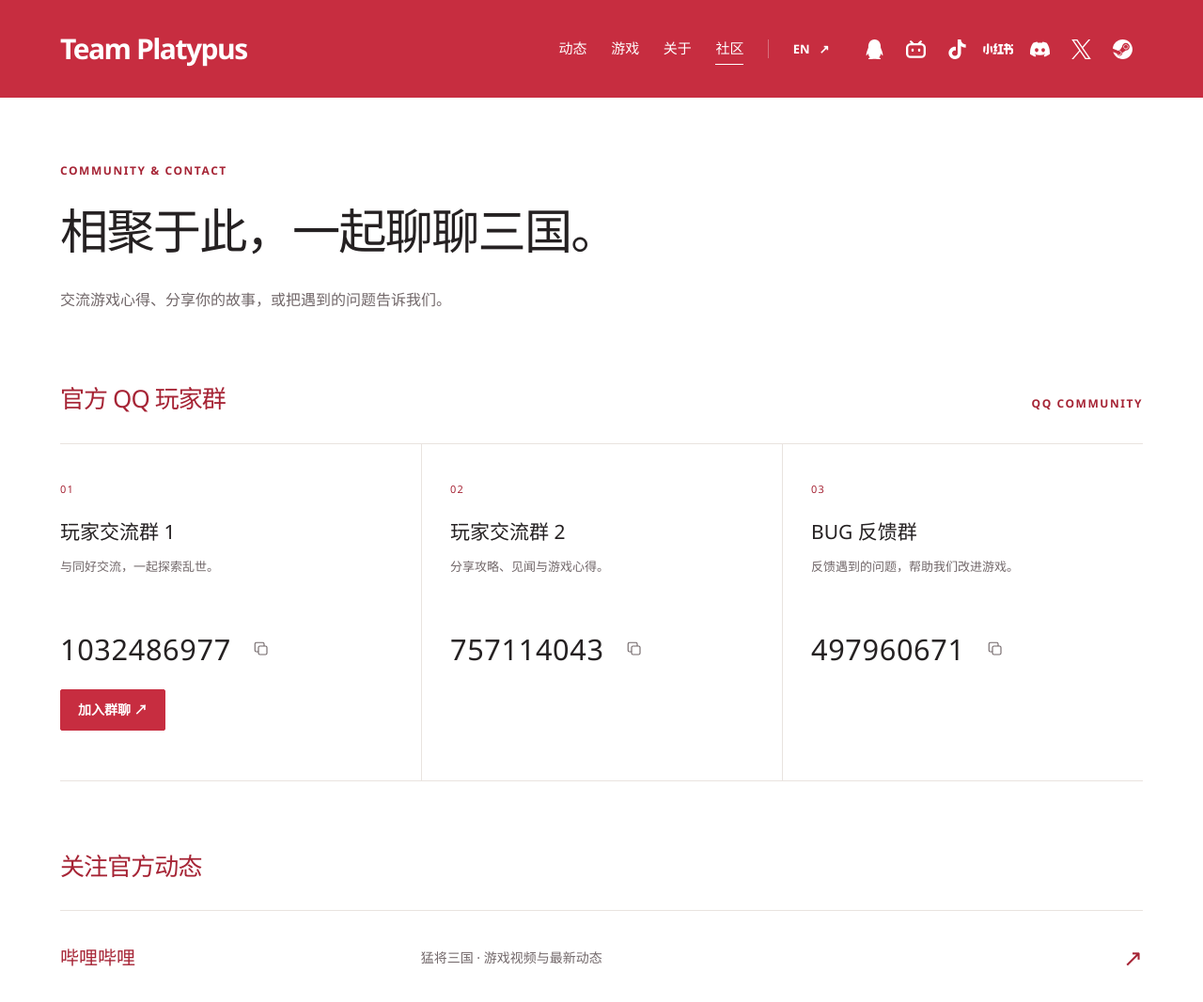
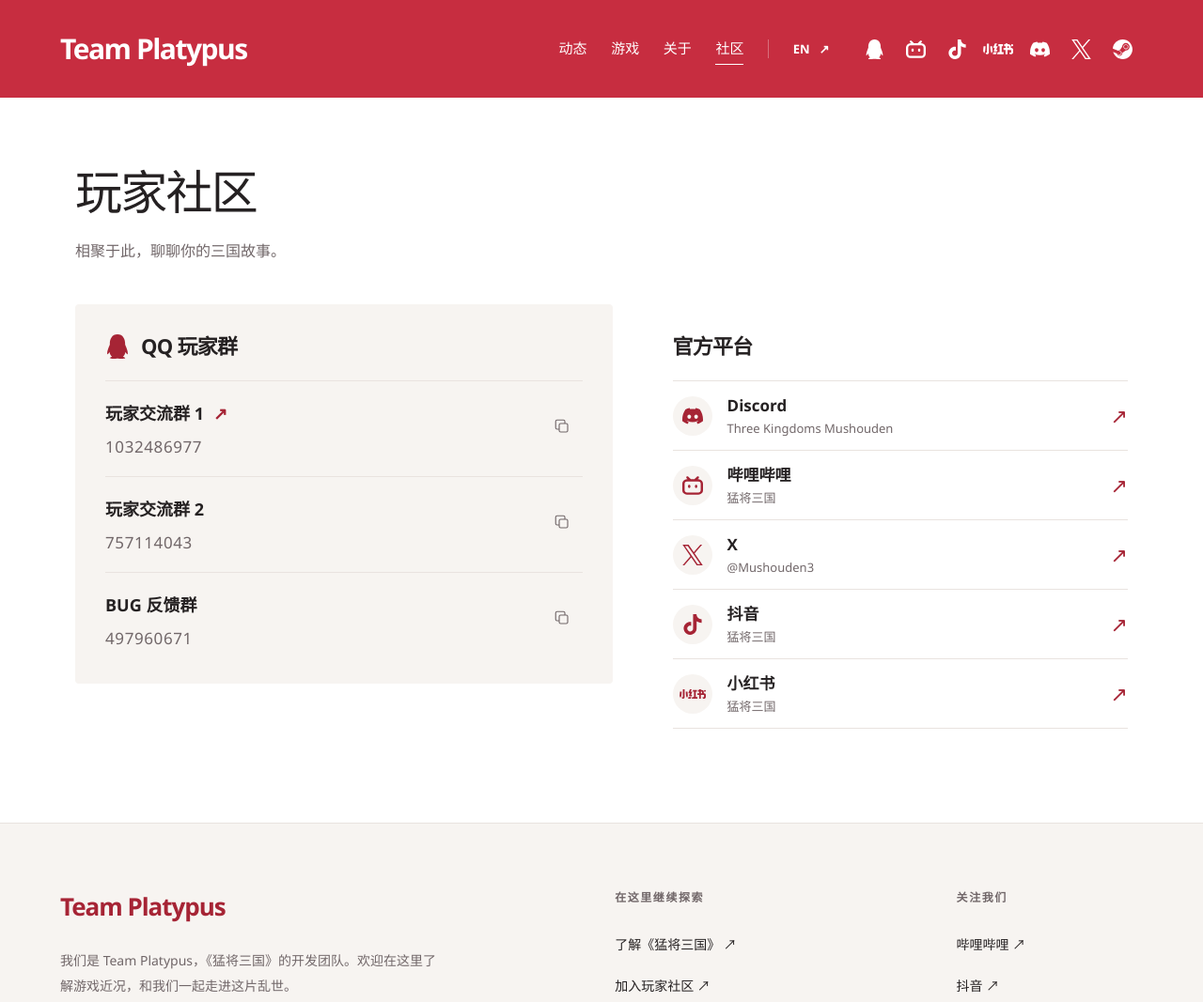
Before and after one commit to Dailin521/MushoudenWeb, an Astro site: page /community in a window 1280 px wide. Shown: the top 1067 px of the page at 94% size. Built offline with nearby package versions, Linux system fonts and the light colour scheme; Astro itself is replaced by a stand-in of ours.

Commit message:
Redesign community page as a compact channel directory

```diff
--- a/src/components/CommunityPage.astro
+++ b/src/components/CommunityPage.astro
@@ -1,41 +1,60 @@
 ---
 import Layout from '../layouts/Layout.astro';
 import { copy, site, type Locale } from '../lib/site';
+import { icons } from '../data/social-icons.json';
 interface Props { locale: Locale }
 const { locale } = Astro.props;
 const t = copy[locale];
+const channels = [
+  { icon: 'discord' as const, name: 'Discord', account: 'Three Kingdoms Mushouden', href: site.discord },
+  { icon: 'bilibili' as const, name: locale === 'zh' ? '哔哩哔哩' : 'Bilibili', account: '猛将三国', href: site.bilibili },
+  { icon: 'x' as const, name: 'X', account: '@Mushouden3', href: site.x },
+  { icon: 'douyin' as const, name: locale === 'zh' ? '抖音' : 'Douyin', account: '猛将三国', href: site.douyin },
+  { icon: 'xiaohongshu' as const, name: locale === 'zh' ? '小红书' : 'Xiaohongshu', account: '猛将三国', href: site.xiaohongshu },
+];
 ---
 <Layout locale={locale} title={t.nav[3]} section="community" pathname="community">
   <div class="container community-container">
-    <header class="editorial-header"><span class="eyebrow">{locale === 'zh' ? 'COMMUNITY & CONTACT' : 'COME SAY HELLO'}</span><h1>{t.communityTitle}</h1><p>{t.communityIntro}</p></header>
-    <section class="qq-section">
-      <div class="section-heading"><h2>{t.qq}</h2><span class="eyebrow">QQ COMMUNITY</span></div>
-      <div class="group-grid">{site.groups.map((number, index) => <article class="group">
-        <span class="group-index">0{index + 1}</span><h3>{t.groupNames[index]}</h3><p>{t.groupDescriptions[index]}</p>
-        <div class="group-number">
-          <p class="copy-value">{number}</p>
+    <header class="community-heading"><h1>{t.communityTitle}</h1><p>{t.communityIntro}</p></header>
+    <div class="community-directory">
+      <section class="qq-section" aria-labelledby="qq-heading">
+        <h2 id="qq-heading" class="directory-title">
+          <svg viewBox={icons.qq.viewBox} width="26" height="26" fill="currentColor" aria-hidden="true"><path d={icons.qq.path} /></svg>
+          {t.qq}
+        </h2>
+        <div class="group-list">{site.groups.map((number, index) => <article class="group">
+          <div class="group-info">
+            <h3>{site.qqGroupLinks[number]
+              ? <a class="group-join" href={site.qqGroupLinks[number]} target="_blank" rel="noopener noreferrer" aria-label={`${t.joinGroup} · ${t.groupNames[index]}`}>{t.groupNames[index]}<span aria-hidden="true">↗</span></a>
+              : t.groupNames[index]}</h3>
+            <p class="copy-value">{number}</p>
+          </div>
           <button class="copy-button" data-copy={number} data-success={t.copied} data-failure={t.copyFailed} aria-label={`${t.copyNumber} ${number}`}>
             <svg viewBox="0 0 24 24" width="18" height="18" fill="none" stroke="currentColor" stroke-width="1.5" aria-hidden="true" focusable="false"><rect x="8" y="8" width="12" height="12" rx="2" /><path d="M16 8V5a2 2 0 0 0-2-2H5a2 2 0 0 0-2 2v9a2 2 0 0 0 2 2h3" /></svg>
           </button>
-        </div>
-        {site.qqGroupLinks[number] && <a class="button group-join" href={site.qqGroupLinks[number]} target="_blank" rel="noopener noreferrer">{t.joinGroup} ↗</a>}
-        <p class="copy-status" role="status"></p>
-      </article>)}</div>
-    </section>
-    <section id="social" class="social-section"><div class="section-heading"><h2>{t.social}</h2></div><div class="social-list">
-      <a class="social-row" href={site.bilibili} target="_blank" rel="noopener noreferrer"><span class="social-platform">{locale === 'zh' ? '哔哩哔哩' : 'Bilibili'}</span><span>{t.bilibiliDescription}</span><span class="social-arrow" aria-hidden="true">↗</span></a>
-      <a class="social-row" href={site.douyin} target="_blank" rel="noopener noreferrer"><span class="social-platform">{locale === 'zh' ? '抖音' : 'Douyin'}</span><span>猛将三国</span><span class="social-arrow" aria-hidden="true">↗</span></a>
-      <a class="social-row" href={site.xiaohongshu} target="_blank" rel="noopener noreferrer"><span class="social-platform">{locale === 'zh' ? '小红书' : 'Xiaohongshu'}</span><span>猛将三国</span><span class="social-arrow" aria-hidden="true">↗</span></a>
-      <a class="social-row" href={site.discord} target="_blank" rel="noopener noreferrer"><span class="social-platform">Discord</span><span>Three Kingdoms Mushouden</span><span class="social-arrow" aria-hidden="true">↗</span></a>
-      <a class="social-row" href={site.x} target="_blank" rel="noopener noreferrer"><span class="social-platform">X</span><span>@Mushouden3</span><span class="social-arrow" aria-hidden="true">↗</span></a>
-    </div></section>
+          <p class="copy-status" role="status"></p>
+        </article>)}</div>
+      </section>
+      <section id="social" class="social-section" aria-labelledby="social-heading">
+        <h2 id="social-heading" class="directory-title">{t.social}</h2>
+        <div class="social-list">{channels.map(channel => (
+          <a class="social-row" href={channel.href} target="_blank" rel="noopener noreferrer">
+            <span class="channel-mark" aria-hidden="true"><svg class:list={{ 'channel-mark-wide': channel.icon === 'xiaohongshu' }} viewBox={icons[channel.icon].viewBox} fill="currentColor"><path d={icons[channel.icon].path} /></svg></span>
+            <span class="channel-info"><span class="social-platform">{channel.name}</span><span class="channel-account">{channel.account}</span></span>
+            <span class="social-arrow" aria-hidden="true">↗</span>
+          </a>
+        ))}</div>
+      </section>
+    </div>
   </div>
   <script>
     document.querySelectorAll<HTMLButtonElement>('[data-copy]').forEach(button => {
+      let feedbackTimer: ReturnType<typeof setTimeout>;
       button.addEventListener('click', async () => {
         const status = button.closest('.group')?.querySelector<HTMLElement>('.copy-status');
         const value = button.dataset.copy || '';
         if (!status) return;
+        clearTimeout(feedbackTimer);
         try {
           if (!navigator.clipboard) throw new Error('Clipboard unavailable');
           await navigator.clipboard.writeText(value);
@@ -45,6 +64,7 @@
           const visibleValue = button.closest('.group')?.querySelector('.copy-value');
           if (visibleValue) { const range = document.createRange(); range.selectNodeContents(visibleValue); const selection = window.getSelection(); selection?.removeAllRanges(); selection?.addRange(range); }
         }
+        feedbackTimer = setTimeout(() => { status.textContent = ''; }, 2500);
       });
     });
   </script>
--- a/src/lib/site.ts
+++ b/src/lib/site.ts
@@ -46,11 +46,9 @@
     aboutTitle: '你好，我们是 Team Platypus。', aboutSub: 'TEAM PLATYPUS',
     aboutBody: '我们是《猛将三国》的开发团队。以黄巾之乱前夕为起点，我们把人物、探索、养成与战斗放进同一个三国世界，让玩家选择自己的道路。',
     aboutBody2: '我们在 Steam 发布游戏公告，也通过玩家社区听取建议、收集问题。感谢每一位走进《猛将三国》的玩家。',
-    communityTitle: '相聚于此，一起聊聊三国。', communityIntro: '交流游戏心得、分享你的故事，或把遇到的问题告诉我们。',
-    qq: '官方 QQ 玩家群', groupNames: ['玩家交流群 1', '玩家交流群 2', 'BUG 反馈群'],
-    groupDescriptions: ['与同好交流，一起探索乱世。', '分享攻略、见闻与游戏心得。', '反馈遇到的问题，帮助我们改进游戏。'],
-    social: '关注官方动态', joinGroup: '加入群聊', copyNumber: '复制群号',
-    bilibiliDescription: '猛将三国 · 游戏视频与最新动态',
+    communityTitle: '玩家社区', communityIntro: '相聚于此，聊聊你的三国故事。',
+    qq: 'QQ 玩家群', groupNames: ['玩家交流群 1', '玩家交流群 2', 'BUG 反馈群'],
+    social: '官方平台', joinGroup: '加入群聊', copyNumber: '复制群号',
     notFound: '这条路暂时走不通。', notFoundBody: '你访问的页面不存在，回到工作室看看最新动态吧。', home: '返回首页',
   },
   en: {
@@ -71,11 +69,9 @@
     aboutTitle: 'Hello. We’re Team Platypus.', aboutSub: 'THE PEOPLE BEHIND THE GAME',
     aboutBody: 'We are the developers of Three Kingdoms: Mushouden. Beginning on the eve of the Yellow Turban Rebellion, our game brings together characters, exploration, progression, and battles in a world where you choose your own path.',
     aboutBody2: 'We publish game updates on Steam and listen to feedback from our player communities. Thank you to everyone who has made this world part of their own story.',
-    communityTitle: 'Good stories are worth sharing.', communityIntro: 'Meet fellow players, share your adventures, and let us know what we can improve.',
-    qq: 'Official QQ groups', groupNames: ['Player group 1', 'Player group 2', 'Bug reports'],
-    groupDescriptions: ['Meet fellow players and explore the world together.', 'Share your strategies, discoveries, and stories.', 'Tell us about issues and help improve the game.'],
-    social: 'Follow the latest', joinGroup: 'Join group', copyNumber: 'Copy group number',
-    bilibiliDescription: 'Mushouden · Videos & updates',
+    communityTitle: 'Our community', communityIntro: 'Meet fellow players. Share your Three Kingdoms story.',
+    qq: 'QQ groups', groupNames: ['Player group 1', 'Player group 2', 'Bug reports'],
+    social: 'Official channels', joinGroup: 'Join group', copyNumber: 'Copy group number',
     notFound: 'A little off the beaten path.', notFoundBody: 'This page could not be found. Head back to the studio for our latest news.', home: 'Back to home',
   },
 };
--- a/src/styles/global.css
+++ b/src/styles/global.css
@@ -167,34 +167,45 @@
   .about-story h2 { color: var(--red-dark); font-size: 32px; margin-bottom: 26px; }
   .about-story p { margin-bottom: 24px; max-width: 740px; }
   .inline-links { display: flex; flex-wrap: wrap; gap: 32px; margin-top: 30px; }
-  .qq-section { padding-top: 20px; }
-  .group-grid { display: grid; grid-template-columns: repeat(3, 1fr); border-top: 1px solid var(--line); border-bottom: 1px solid var(--line); }
-  .group { padding: 32px 30px 20px; position: relative; }
-  .group:first-child { padding-left: 0; }
-  .group:last-child { padding-right: 0; }
-  .group + .group { border-left: 1px solid var(--line); }
-  .group-index { color: var(--red-dark); font-size: 11px; letter-spacing: .1em; }
-  .group h3 { font-size: 21px; margin: 16px 0 10px; font-weight: 500; }
-  .group > p:not(.copy-value, .copy-status) { font-size: 13px; color: var(--muted); min-height: 48px; }
-  .group-number { display: flex; align-items: center; gap: 10px; margin: 24px 0 14px; }
-  .group .copy-value { font-size: clamp(22px, 2.4vw, 31px); letter-spacing: .02em; font-variant-numeric: tabular-nums; user-select: all; }
-  .group-join { min-height: 44px; padding: 10px 18px; gap: 12px; }
-  .copy-button { display: grid; place-items: center; flex-shrink: 0; width: 44px; height: 44px; border: 0; background: none; padding: 0; color: var(--muted); }
-  .copy-button:hover { color: var(--red-dark); }
-  .copy-status { font-size: 12px; color: var(--red-dark); min-height: 23px; line-height: 1.7; margin-top: 10px; }
-  .social-section { margin-top: 72px; }
-  .social-row { display: grid; grid-template-columns: 1fr 2fr auto; align-items: center; gap: 20px; padding: 26px 0; min-height: 98px; border-bottom: 1px solid var(--line); }
-  .social-row:first-child { border-top: 1px solid var(--line); }
-  .social-platform { color: var(--red-dark); font-size: 20px; }
-  .social-row > span:nth-child(2) { color: var(--muted); font-size: 14px; }
-  .social-arrow { color: var(--red-dark); font-size: 25px; }
-  .social-row small { display: block; font-size: 12px; color: var(--muted); }
+  .community-container { max-width: 1120px; }
+  .community-heading { padding: 64px 0 42px; }
+  .community-heading h1 { font-size: clamp(36px, 4vw, 50px); font-weight: 550; }
+  .community-heading p { margin-top: 12px; color: var(--muted); font-size: 16px; }
+  .community-directory { display: grid; grid-template-columns: 1.18fr 1fr; align-items: start; gap: clamp(36px, 5vw, 72px); }
+  .qq-section { padding: 28px 32px 16px; background: var(--paper); border-radius: 4px; }
+  .directory-title { display: flex; align-items: center; gap: 12px; min-height: 33px; margin-bottom: 20px; font-size: 22px; font-weight: 600; }
+  .directory-title svg { color: var(--red-dark); flex-shrink: 0; }
+  .group-list { border-top: 1px solid var(--line); }
+  .group { display: grid; grid-template-columns: minmax(0, 1fr) 44px; align-items: center; gap: 16px; padding: 12px 0 18px; position: relative; }
+  .group + .group { border-top: 1px solid var(--line); }
+  .group h3 { display: flex; align-items: center; min-height: 44px; font-size: 18px; font-weight: 600; }
+  .group .copy-value { font-size: 17px; line-height: 1.6; color: var(--muted); letter-spacing: .035em; font-variant-numeric: tabular-nums; user-select: all; }
+  .group-join { display: inline-flex; align-items: center; gap: 10px; min-height: 44px; }
+  .group-join span { color: var(--red-dark); font-size: 18px; }
+  .copy-button { display: grid; place-items: center; width: 44px; height: 44px; border: 0; border-radius: 50%; background: transparent; padding: 0; color: var(--muted); transition: color 180ms, background 180ms; }
+  .copy-button:hover { color: var(--red-dark); background: var(--white); }
+  .copy-status { position: absolute; right: 0; bottom: 0; font-size: 12px; line-height: 1.5; color: var(--red-dark); }
+  .social-section { padding-top: 28px; }
+  .social-list { border-top: 1px solid var(--line); }
+  .social-row { display: grid; grid-template-columns: 42px minmax(0, 1fr) 24px; align-items: center; gap: 16px; padding: 12px 0; min-height: 74px; border-bottom: 1px solid var(--line); }
+  .channel-mark { display: grid; place-items: center; width: 42px; height: 42px; border-radius: 50%; background: var(--paper); color: var(--red-dark); }
+  .channel-mark svg { width: 22px; height: 22px; }
+  .channel-mark .channel-mark-wide { width: 28px; height: 18px; }
+  .channel-info { display: flex; flex-direction: column; gap: 2px; min-width: 0; }
+  .social-platform { font-size: 17px; line-height: 1.5; font-weight: 600; }
+  .channel-account { color: var(--muted); font-size: 13px; line-height: 1.5; overflow-wrap: anywhere; }
+  .social-arrow { color: var(--red-dark); font-size: 22px; text-align: right; transition: transform 180ms; }
+  .social-row:hover .social-arrow { transform: translate(2px, -2px); }
   .not-found { padding-block: 100px 30px; }
   .not-found h1 { font-size: 42px; margin: 24px 0; }
   .not-found p { margin-block: 20px; }
 }
 
 @media (min-width: 1441px) { .news-row { gap: 100px; } }
+@media (max-width: 800px) {
+  .community-directory { grid-template-columns: 1fr; gap: 36px; }
+  .social-section { padding-top: 0; }
+}
 @media (max-width: 1000px) {
   .header-inner { min-height: 90px; }
   .header-social { grid-column: 2; grid-row: 1; justify-self: end; }
@@ -274,18 +285,11 @@
   .about-story { grid-template-columns: 1fr; gap: 20px; padding-top: 30px; }
   .about-story h2 { font-size: 27px; }
   .about-story p { font-size: 15px; }
-  .group-grid { grid-template-columns: 1fr; }
-  .group, .group:first-child, .group:last-child { padding: 24px 0 10px; }
-  .group + .group { border-left: 0; border-top: 1px solid var(--line); }
-  .group h3 { margin-top: 8px; }
-  .group > p:not(.copy-value, .copy-status) { min-height: 0; }
-  .group-number { margin-block: 18px 10px; }
-  .group .copy-value { font-size: 30px; }
-  .social-section { margin-top: 48px; }
-  .social-row { grid-template-columns: 1fr auto; gap: 8px; padding-block: 22px; }
-  .social-platform { font-size: 20px; }
-  .social-row > span:nth-child(2) { grid-row: 2; font-size: 13px; }
-  .social-row > span:last-child { grid-column: 2; grid-row: 1 / 3; }
+  .community-heading { padding: 38px 0 28px; }
+  .community-heading h1 { font-size: 36px; }
+  .community-heading p { font-size: 15px; }
+  .qq-section { padding: 22px 20px 12px; }
+  .directory-title { font-size: 21px; margin-bottom: 16px; }
 }
 @media (max-width: 660px) {
   .header-inner { grid-template-columns: 1fr auto; column-gap: 16px; row-gap: 0; }
```
Also changed, not shown: README.md.
